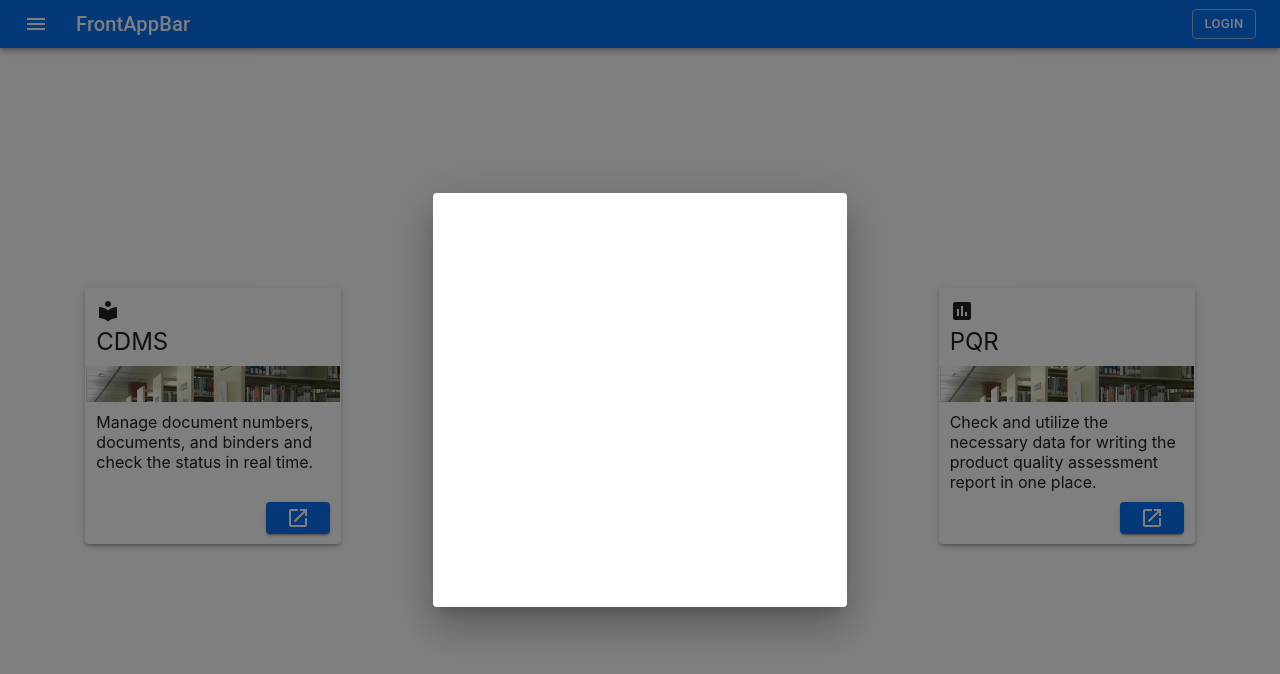
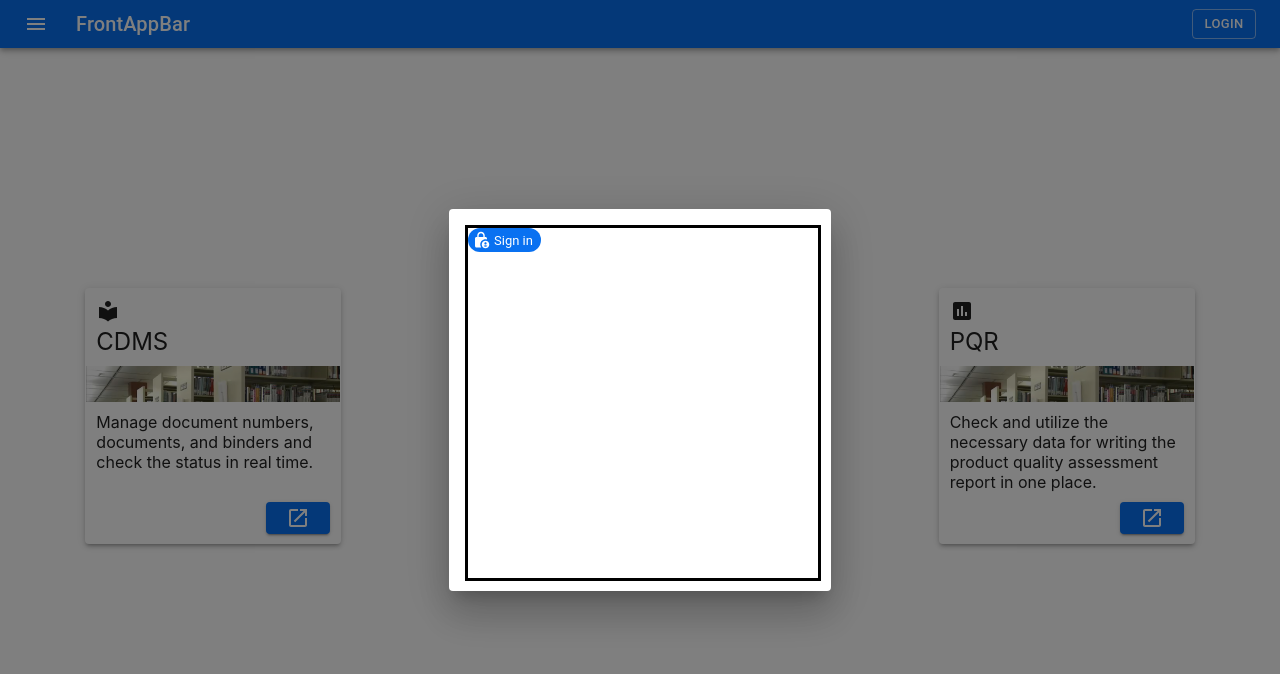
Before and after one commit to eldeach/webtype1_react, a React (Create React App) app: page / in a window 1280 px wide. Both pictures are taken after a click on the button "LOGIN". Shown: the top 674 px of the page. Built offline with nearby package versions, Linux system fonts and the light colour scheme.

Commit message:
Formik 컴포넌트 작성 중

```diff
--- a/src/App.js
+++ b/src/App.js
@@ -1,4 +1,3 @@
-
 // ======================================================================================== [Import Libaray]
 import { Routes, Route, useLocation  } from 'react-router-dom';
 import { useEffect, useState } from 'react';
@@ -7,20 +6,20 @@ import { useEffect, useState } from 'react';
 import { ThemeProvider } from '@mui/material/styles';
 
 // ======================================================================================== [Import Component] js - AppBar
-import WebBasketAppBar from './WebBasket/AppBar/WebBasketAppBar'
+import WebFrameAppBar from './WebServiceFrame/AppBar/WebFrameAppBar'
 import CdmsAppBar from './CDMS/AppBar/CdmsAppBar'
 import VmpAppBar from './VMP/AppBar/VmpAppBar'
 import PqrAppBar from './PQR/AppBar/PqrAppBar'
 
 // ======================================================================================== [Import Component] js
-import FirstImpression from './WebBasket/FirstImpression/FirstImpression'
+import FirstImpression from './WebServiceFrame/FirstImpression/FirstImpression'
 import CdmsFrontPage from './CDMS/FrontPage/CdmsFrontPage'
 import VmpFrontPage from './VMP/FrontPage/VmpFrontPage'
 import PqrFrontPage from './PQR/FrontPage/PqrFrontPage'
 
 
 
-import GlobalTheme from './WebBasket/Themes/GlobalTheme';
+import GlobalTheme from './WebServiceFrame/Themes/GlobalTheme';
 
 // ======================================================================================== [Import Component] CSS
 import './App.css';
@@ -56,7 +55,7 @@ function App() {
         appVar === "/pqr" ? <PqrAppBar/> : <div></div>
       }
             {
-        appVar === "/" ?  <WebBasketAppBar/> : <div></div>
+        appVar === "/" ?  <WebFrameAppBar/> : <div></div>
       }
 
 
--- /dev/null
+++ b/src/WebServiceFrame/Formiks/GlobalFormik.js
@@ -0,0 +1,16 @@
+// ======================================================================================== [Import Libaray]
+import { Box } from '@mui/material';
+import { Formik } from 'formik';
+
+function GlobalFormik(props){
+    return(
+        <Formik>
+            <Box sx={props.sx}>
+                {props.formContent}
+            </Box>
+        </Formik>
+
+    )
+}
+
+export default GlobalFormik
--- /dev/null
+++ b/src/WebServiceFrame/Login/FormikContents/FormContent.css
@@ -0,0 +1,5 @@
+.form-content{
+    width: 100%;
+    height: 100%;
+    border: black solid;
+}
--- /dev/null
+++ b/src/WebServiceFrame/Login/FormikContents/FormContent.js
@@ -0,0 +1,20 @@
+// ======================================================================================== [Import Libaray] Material UI
+import { Chip } from '@mui/material/';
+
+// ======================================================================================== [Import Libaray] Material Icon
+import LockPersonIcon from '@mui/icons-material/LockPerson';
+
+// ======================================================================================== [Import Component] CSS
+import './FormContent.css'
+
+function FormContent(){
+    return(
+        <div className="form-content">
+            <Chip icon={<LockPersonIcon/>} size="small" label="Sign in" color="primary"/>
+
+        </div>
+    )
+
+}
+
+export default FormContent;
--- a/src/WebBasket/Login/LoginButton.js
+++ b/src/WebServiceFrame/Login/LoginButton.js
@@ -8,6 +8,10 @@ import { Paper } from '@mui/material';
 import Button from '@mui/material/Button';
 import Modal from '@mui/material/Modal';
 
+// ======================================================================================== [Import Component] js
+import GlobalFormik from '../Formiks/GlobalFormik'
+import FormContent from './FormikContents/FormContent';
+
 
 
 
@@ -16,12 +20,15 @@ const style = {
   top: '50%',
   left: '50%',
   transform: 'translate(-50%, -50%)',
+  boxShadow: 24,
+  p: 2,
+};
+
+const formikStyle={
   width: 350,
   height:350,
   bgcolor: 'background.paper',
-  boxShadow: 24,
-  p: 4,
-};
+}
 
 function Login(props){
     const [open, setOpen] = React.useState(false);
@@ -33,7 +40,7 @@ function Login(props){
           <Button variant="outlined" color = "white" size="small" onClick={handleOpen}>{props.labelText}</Button>
           <Modal open={open} onClose={handleClose}>
             <Paper sx={style} elevation={3}>
-
+              <GlobalFormik sx={formikStyle} formContent = {<FormContent/>}/>
             </Paper>
           </Modal>
         </div>
```
Also changed, not shown: src/WebServiceFrame/AppBar/WebFrameAppBar.js (renamed from src/WebBasket/AppBar/WebBasketAppBar.js), src/WebServiceFrame/FirstImpression/FirstImpression.css (renamed from src/WebBasket/FirstImpression/FirstImpression.css), src/WebServiceFrame/FirstImpression/FirstImpression.js (renamed from src/WebBasket/FirstImpression/FirstImpression.js), src/WebServiceFrame/FirstImpression/WebProductCard/WebProductCard.css (renamed from src/WebBasket/FirstImpression/WebProductCard/WebProductCard.css), src/WebServiceFrame/FirstImpression/WebProductCard/WebProductCard.js (renamed from src/WebBasket/FirstImpression/WebProductCard/WebProductCard.js), src/WebServiceFrame/FirstImpression/WebProductCard/WebProductCardContent.js (renamed from src/WebBasket/FirstImpression/WebProductCard/WebProductCardContent.js), src/WebServiceFrame/Themes/GlobalTheme.js (renamed from src/WebBasket/Themes/GlobalTheme.js).
